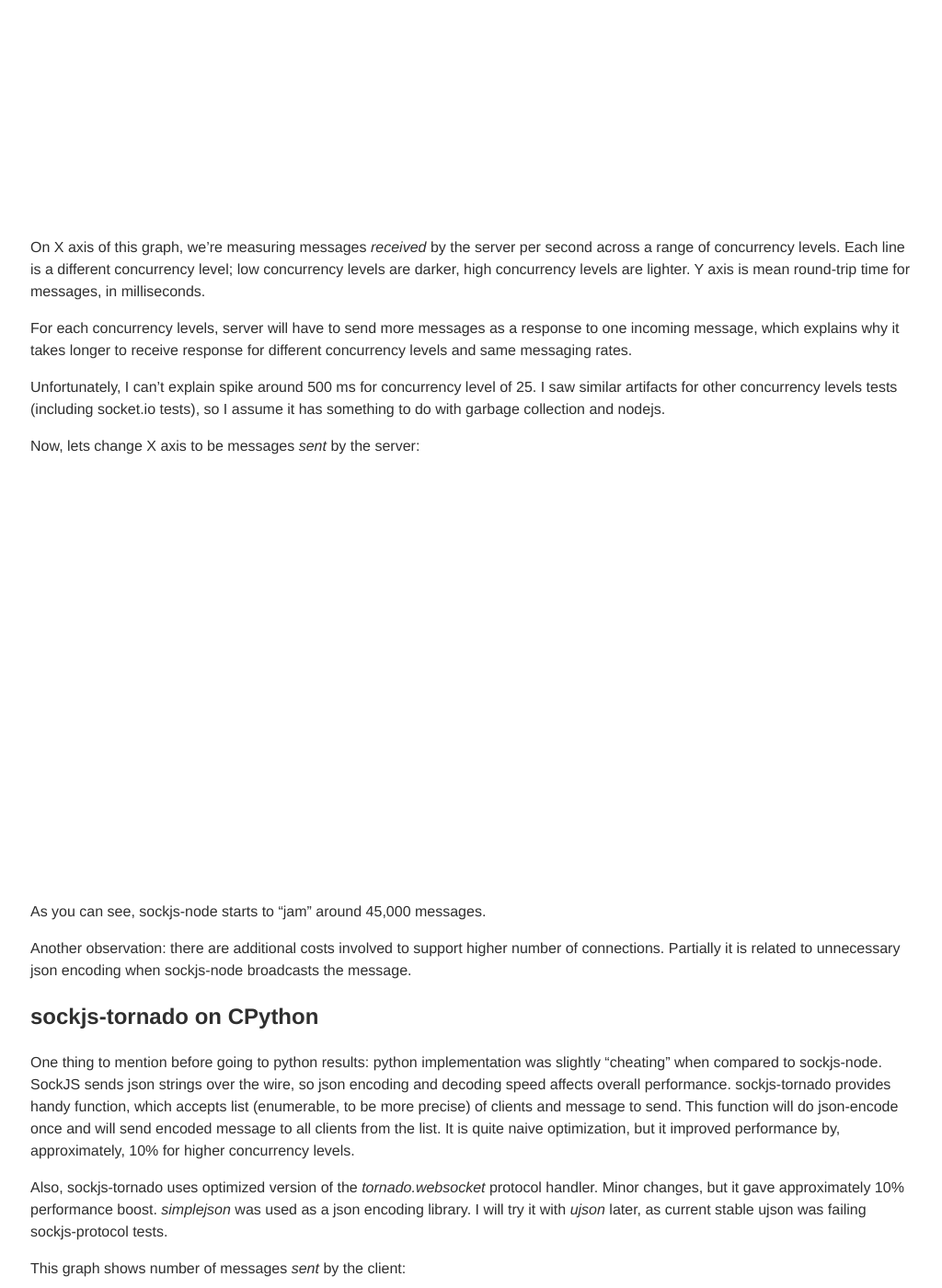
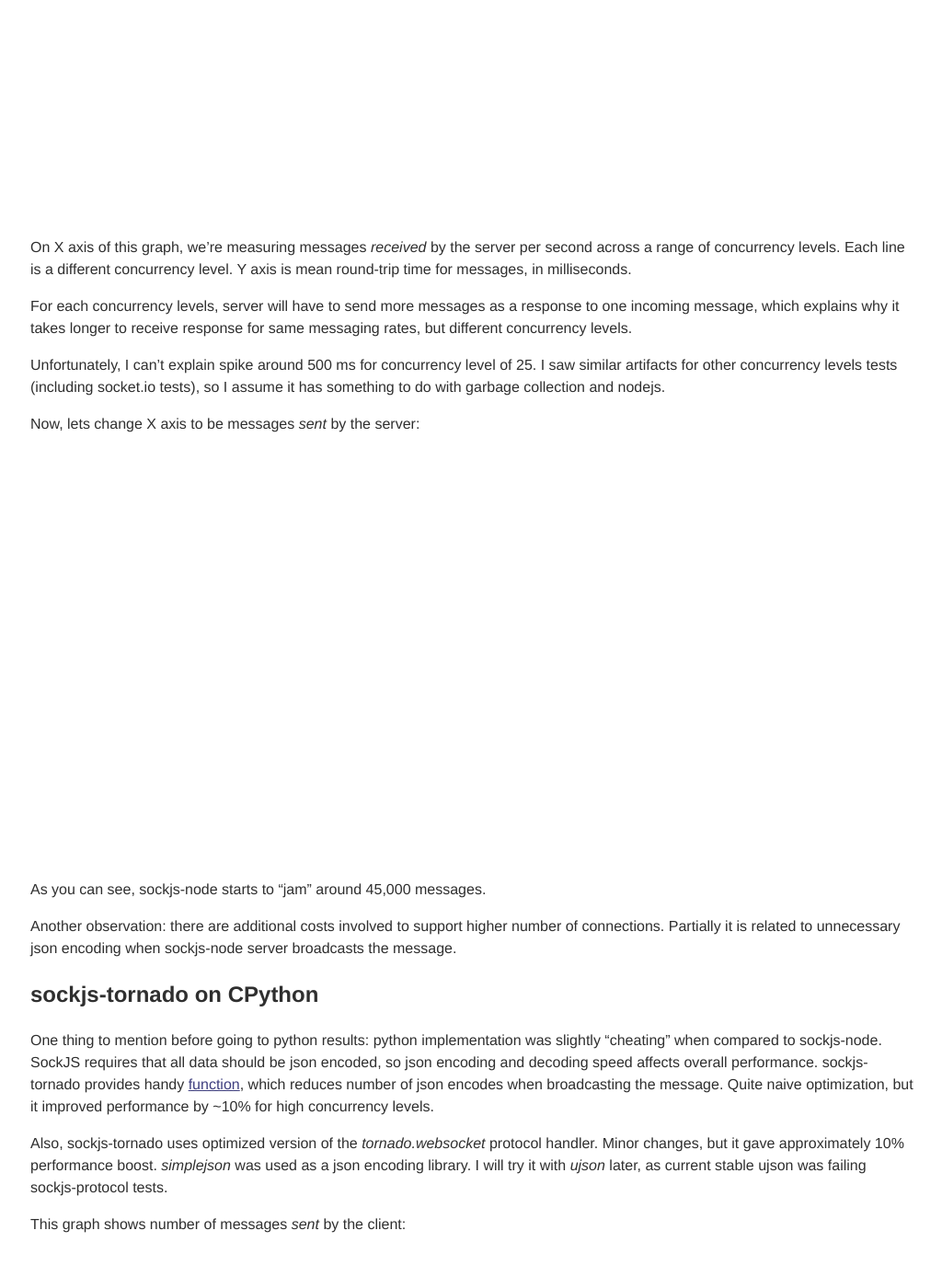
Before and after one commit to mrjoes/mrjoes.github.com, a Jekyll site: the page built from _posts/2011-12-15-sockjs-bench.md, in a window 1280 px wide and 1400 px high, scrolled down 1712 px. Shown: the whole window at 92% size, without its empty margins (127-1151 px from the left). Built offline with Jekyll 4.4.1, drawn with Linux system fonts in a browser that asks for light colours; comment, search, counter and statistics services are not loaded; some of the changed text lies outside the part shown.

Commit message:
Grammar.

```diff
--- a/_posts/2011-12-15-sockjs-bench.md
+++ b/_posts/2011-12-15-sockjs-bench.md
@@ -78,10 +78,10 @@
 </script>
 
 On X axis of this graph, we're measuring messages _received_ by the server per second across a range of concurrency levels. Each line is a different
-concurrency level; low concurrency levels are darker, high concurrency levels are lighter. Y axis is mean round-trip time for messages, in milliseconds.
+concurrency level. Y axis is mean round-trip time for messages, in milliseconds.
 
 For each concurrency levels, server will have to send more messages as a response to one incoming message, which explains why it takes longer to receive
-response for different concurrency levels and same messaging rates.
+response for same messaging rates, but different concurrency levels.
 
 Unfortunately, I can't explain spike around 500 ms for concurrency level of 25. I saw similar artifacts for other concurrency levels tests (including
 socket.io tests), so I assume it has something to do with garbage collection and nodejs.
@@ -102,15 +102,14 @@
 As you can see, sockjs-node starts to "jam" around 45,000 messages.
 
 Another observation: there are additional costs involved to support higher number of connections. Partially it is related to unnecessary json encoding
-when sockjs-node broadcasts the message.
+when sockjs-node server broadcasts the message.
 
 sockjs-tornado on CPython
 -------------------------
 
-One thing to mention before going to python results: python implementation was slightly "cheating" when compared to sockjs-node. SockJS sends json strings over the wire, so json
-encoding and decoding speed affects overall performance. sockjs-tornado provides handy function, which accepts list (enumerable, to be more precise) of clients
-and message to send. This function will do json-encode once and will send encoded message to all clients from the list. It is quite naive optimization,
-but it improved performance by, approximately, 10% for higher concurrency levels.
+One thing to mention before going to python results: python implementation was slightly "cheating" when compared to sockjs-node. SockJS requires that all data
+should be json encoded, so json encoding and decoding speed affects overall performance. sockjs-tornado provides handy [function](https://github.com/MrJoes/sockjs-tornado/blob/master/sockjs/tornado/conn.py#L62), which reduces number of json encodes when broadcasting the message. Quite naive optimization,
+but it improved performance by ~10% for high concurrency levels.
 
 Also, sockjs-tornado uses optimized version of the _tornado.websocket_ protocol handler. Minor changes, but it gave approximately 10% performance boost. _simplejson_ was used as a json encoding
 library. I will try it with _ujson_ later, as current stable ujson was failing sockjs-protocol tests.
@@ -263,6 +262,10 @@
 
 Unfortunately, I didn't have chance to test other SockJS server implementations (erlang, ruby, vert.x, lua), but you might want to benchmark them as well.
 
+Please keep in mind, this benchmark is purely theoretical, because it is highly unlikely that all your clients will use websocket protocol. SockJS
+supports streaming transports (one streaming connection for incoming data, short living AJAX requests for outgoing data), so at least you expect that
+your server won't be hit as often as socket.io server.
+
 Thanks
 ------
 
```
Also changed, not shown: other parts of _posts/2011-12-15-sockjs-bench.md (+1 -1 lines).
